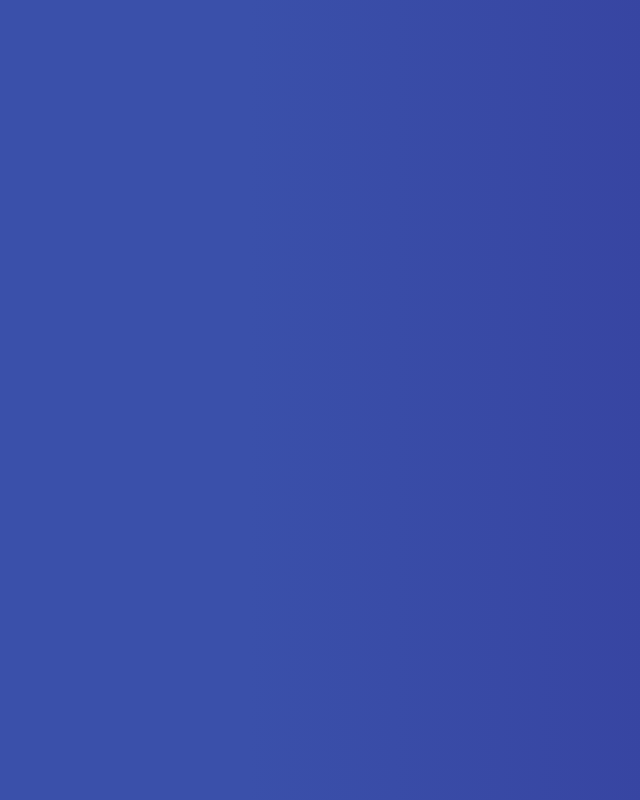
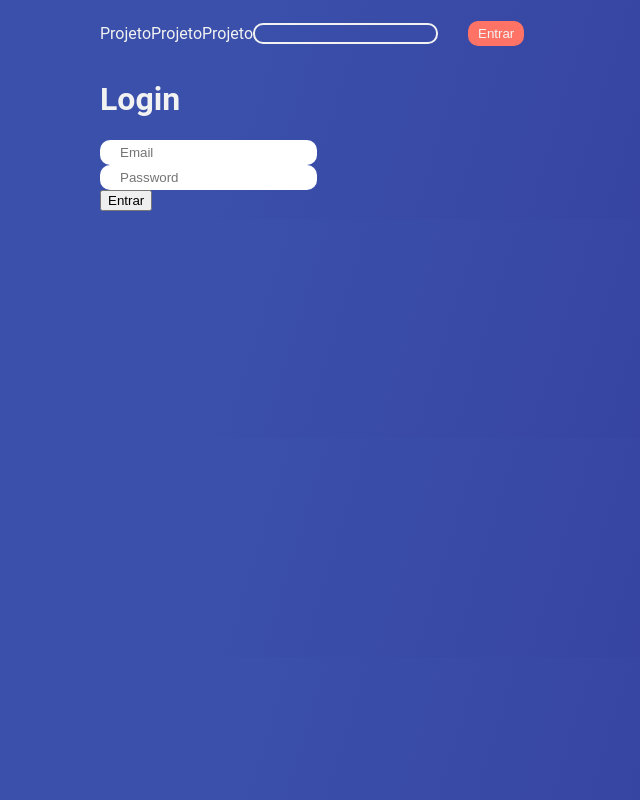
Before and after one commit to Me-Contrata/front-end, a Vue app: page /login in a window 1280 px wide. Shown: the whole page, without its empty margins (0-640 px from the left). Built offline with nearby package versions, Linux system fonts and the light colour scheme.

Commit message:
Feat: Add input component

```diff
--- /dev/null
+++ b/src/components/InputComponent.vue
@@ -0,0 +1,27 @@
+<template>
+  <div class="genericInput">
+    <input type="text"
+      class="genericInput__basic"
+      :placeholder="inputName"
+    >
+  </div>
+</template>
+
+<script>
+export default {
+  props: {
+    inputName: {
+      type: String,
+      default: ''
+    }
+  }
+}
+</script>
+
+<style scoped>
+.genericInput__basic {
+  border: 0;
+  border-radius: 10px;
+  padding: 5px 20px;
+}
+</style>
--- a/src/router/index.js
+++ b/src/router/index.js
@@ -1,6 +1,6 @@
 import Vue from 'vue'
 import VueRouter from 'vue-router'
-import Home from '../views/Home.vue'
+import Home from '../views/PageHome.vue'
 
 Vue.use(VueRouter)
 
@@ -9,6 +9,11 @@ const routes = [
     path: '/',
     name: 'Home',
     component: Home
+  },
+  {
+    path: '/login',
+    name: 'Login',
+    component: () => import('../views/PageLogin')
   }
 ]
 
--- /dev/null
+++ b/src/views/PageLogin.vue
@@ -0,0 +1,40 @@
+<template>
+  <div class="login">
+    <HeaderPublic/>
+
+    <h1 class="login__title">Login</h1>
+    <form action="" class="login__form">
+      <input-component
+        :input-name="inputEmail"
+      />
+      <input-component
+        :input-name="inputPassword"
+      />
+      <button class="form__btn"
+      >
+        Entrar
+      </button>
+    </form>
+  </div>
+</template>
+
+<script>
+import HeaderPublic from '@/components/HeaderPublic'
+import InputComponent from '@/components/InputComponent'
+export default {
+  data () {
+    return {
+      inputEmail: 'Email',
+      inputPassword: 'Password'
+    }
+  },
+  components: {
+    HeaderPublic,
+    InputComponent
+  }
+}
+</script>
+
+<style scope>
+
+</style>
```
Also changed, not shown: src/views/PageHome.vue (renamed from src/views/Home.vue).
